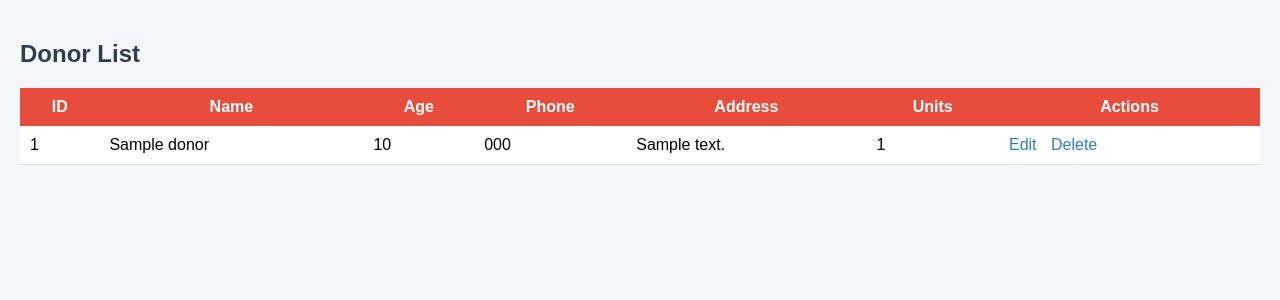
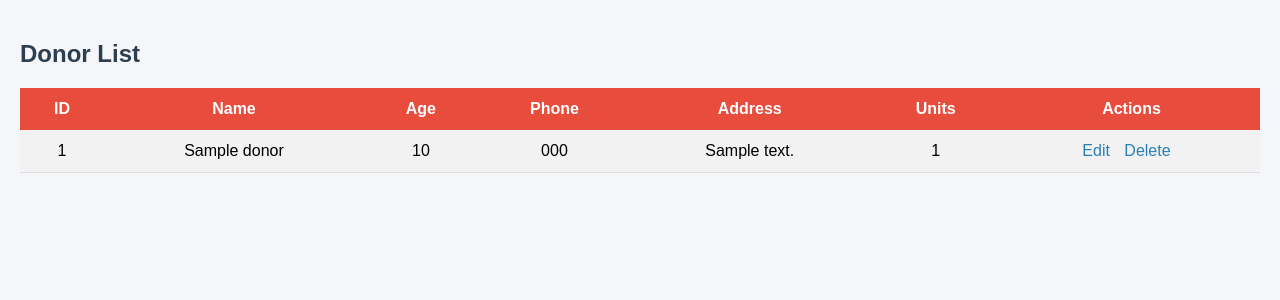
Before and after one commit to Entity15/Blood-Bank-Management-System, a PHP site: page /view_donors.php in a window 1280 px wide. Shown: the part 48-348 px from the top of the page. Run offline with PHP 8.4, Linux system fonts and the light colour scheme; the visitor is signed in with stand-in values (Sample User, id 1); tables that the repository leaves empty hold one stand-in row (values such as "Sample post").

Commit message:
Update css

```diff
--- a/style.css
+++ b/style.css
@@ -5,6 +5,7 @@ body {
     padding: 0;
 }
 
+/* Navbar */
 .navbar {
     background-color: #c0392b;
     padding: 15px;
@@ -20,6 +21,7 @@ body {
     font-weight: bold;
 }
 
+/* Container */
 .container {
     padding: 20px;
 }
@@ -28,23 +30,34 @@ h2 {
     color: #2c3e50;
 }
 
+/* Table */
 table {
     width: 100%;
     border-collapse: collapse;
     background: white;
+    margin-top: 20px;
 }
 
-table th {
+th, td {
+    padding: 12px;
+    text-align: center;   /* ✅ FIXED */
+}
+
+th {
     background-color: #e74c3c;
     color: white;
-    padding: 10px;
 }
 
-table td {
-    padding: 10px;
+td {
     border-bottom: 1px solid #ddd;
 }
 
+/* Zebra rows */
+tr:nth-child(even) {
+    background-color: #f2f2f2;
+}
+
+/* Buttons */
 button {
     background-color: #27ae60;
     color: white;
```
